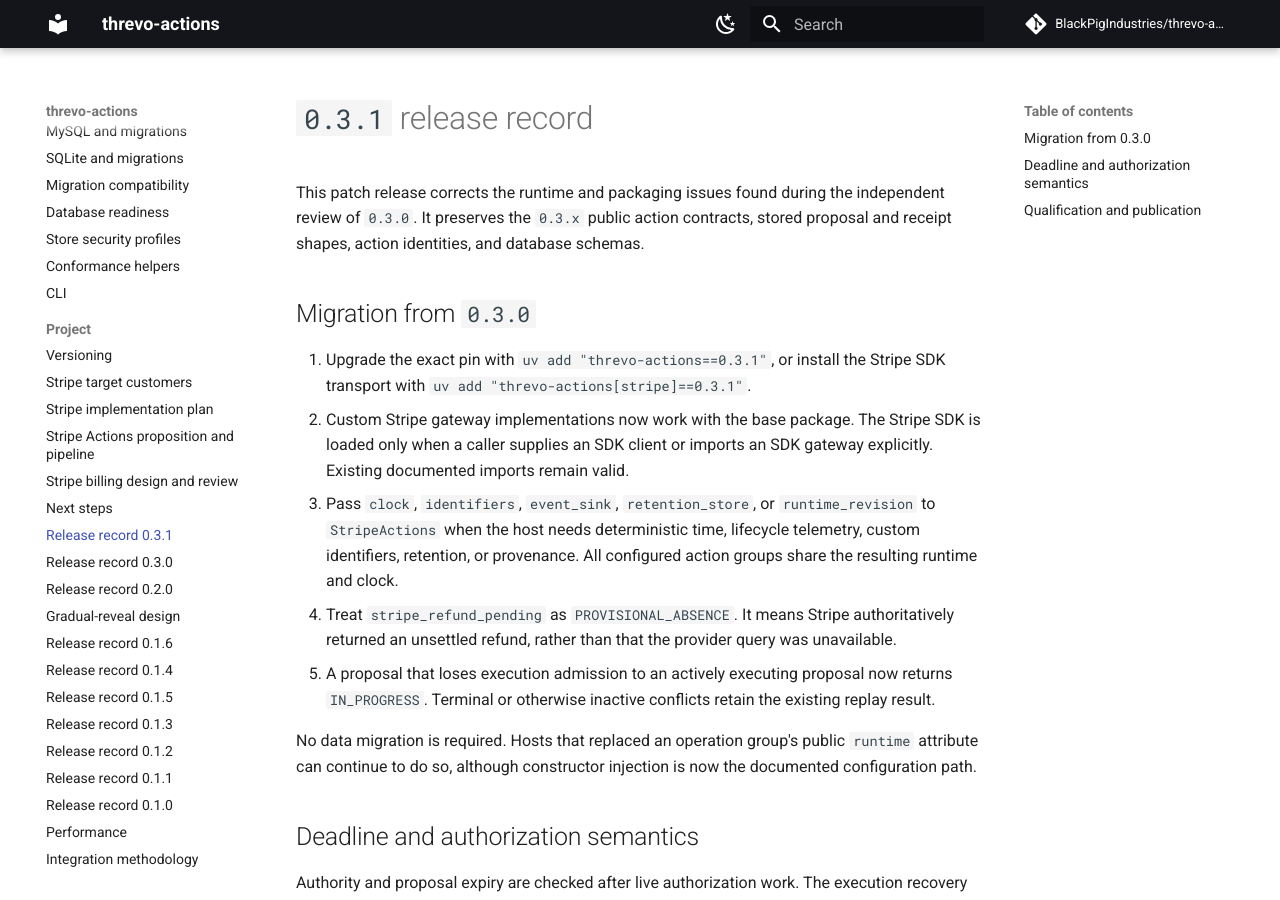
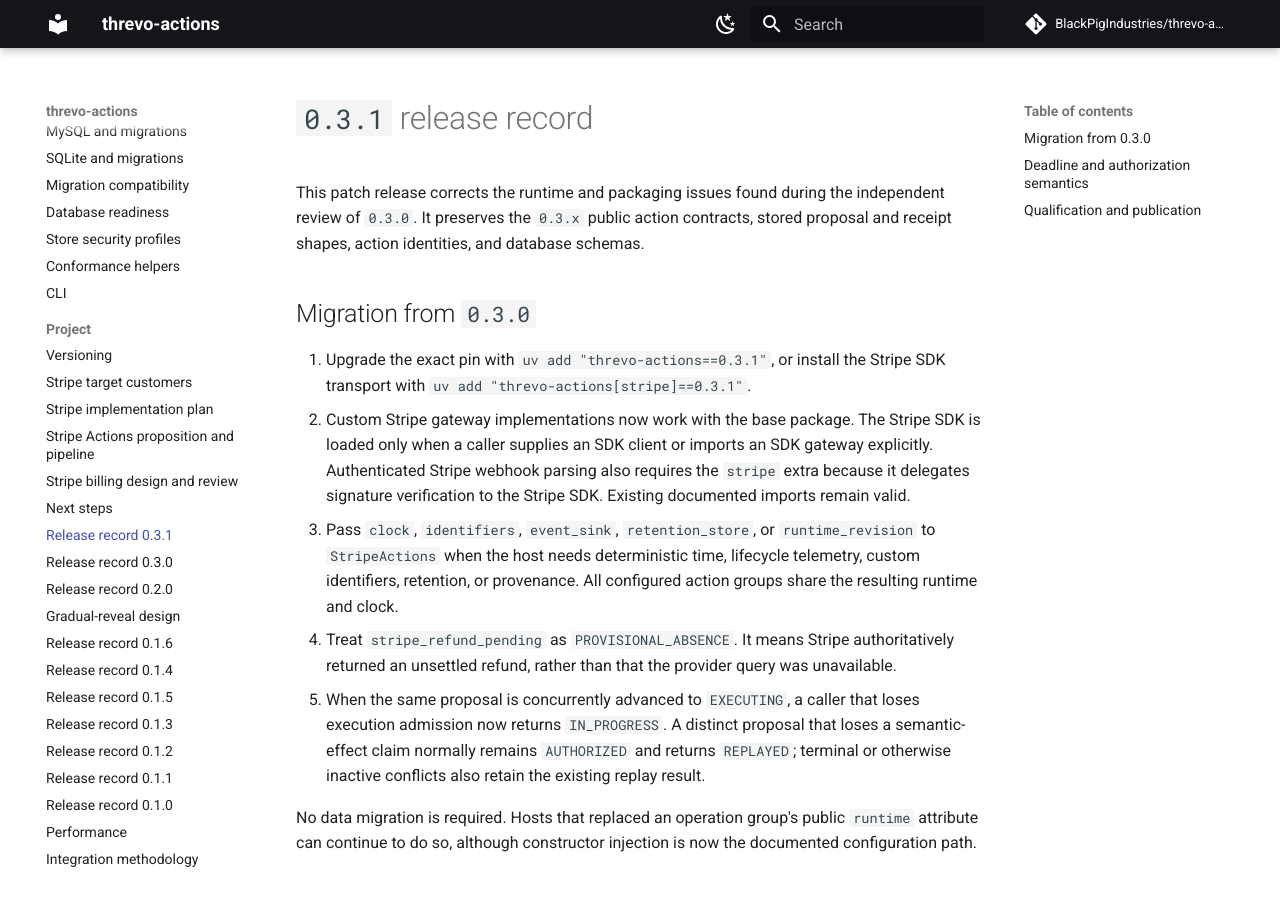
Before and after one commit to BlackPigIndustries/threvo-actions, an MkDocs documentation site: the page built from docs/releases/0.3.1.md, in a window 1280 px wide and 900 px high. Built offline with MkDocs 1.6.1 and Material for MkDocs 9.7.7, drawn with Linux system fonts in a browser that asks for light colours; comment, search, counter and statistics services are not loaded.

Commit message:
docs: clarify the 0.3.1 Stripe migration
Distinguish same-proposal admission races from competing proposals and identify webhook verification as an SDK-dependent path.

Co-Authored-By: Claude Opus 4.6 <noreply@anthropic.com>

```diff
--- a/docs/releases/0.3.1.md
+++ b/docs/releases/0.3.1.md
@@ -10,7 +10,9 @@ stored proposal and receipt shapes, action identities, and database schemas.
    Stripe SDK transport with `uv add "threvo-actions[stripe]==0.3.1"`.
 2. Custom Stripe gateway implementations now work with the base package. The
    Stripe SDK is loaded only when a caller supplies an SDK client or imports an
-   SDK gateway explicitly. Existing documented imports remain valid.
+   SDK gateway explicitly. Authenticated Stripe webhook parsing also requires
+   the `stripe` extra because it delegates signature verification to the Stripe
+   SDK. Existing documented imports remain valid.
 3. Pass `clock`, `identifiers`, `event_sink`, `retention_store`, or
    `runtime_revision` to `StripeActions` when the host needs deterministic time,
    lifecycle telemetry, custom identifiers, retention, or provenance. All
@@ -18,9 +20,11 @@ stored proposal and receipt shapes, action identities, and database schemas.
 4. Treat `stripe_refund_pending` as `PROVISIONAL_ABSENCE`. It means Stripe
    authoritatively returned an unsettled refund, rather than that the provider
    query was unavailable.
-5. A proposal that loses execution admission to an actively executing proposal
-   now returns `IN_PROGRESS`. Terminal or otherwise inactive conflicts retain
-   the existing replay result.
+5. When the same proposal is concurrently advanced to `EXECUTING`, a caller
+   that loses execution admission now returns `IN_PROGRESS`. A distinct proposal
+   that loses a semantic-effect claim normally remains `AUTHORIZED` and returns
+   `REPLAYED`; terminal or otherwise inactive conflicts also retain the existing
+   replay result.
 
 No data migration is required. Hosts that replaced an operation group's public
 `runtime` attribute can continue to do so, although constructor injection is now
```
